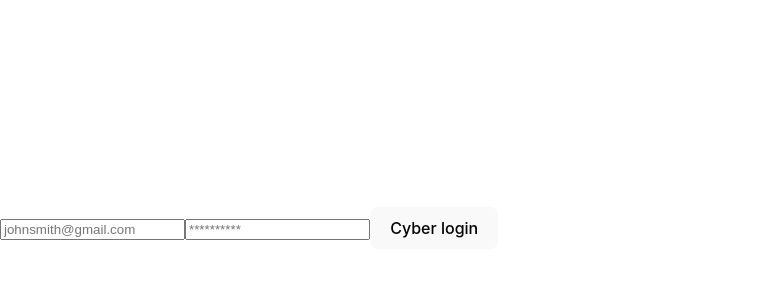
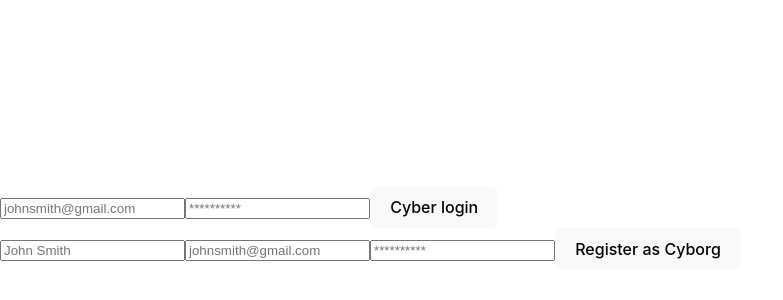
Before and after one commit to yordan-gergov01/Natty-Cyborg, a React (Vite) app in the folder frontend/: page / in a window 1280 px wide. Shown: the part 172-472 px from the top of the page, without its empty margins (0-783 px from the left). Built offline with nearby package versions, Linux system fonts and the light colour scheme.

Commit message:
create the register form

```diff
--- a/frontend/src/App.jsx
+++ b/frontend/src/App.jsx
@@ -1,9 +1,11 @@
 import Login from "./pages/Login";
+import Register from "./pages/Register";
 
 function App() {
   return (
     <div>
       <Login />
+      <Register />
     </div>
   );
 }
--- /dev/null
+++ b/frontend/src/pages/Register.jsx
@@ -0,0 +1,36 @@
+import axios from "axios";
+import { useState } from "react";
+
+function Register() {
+  const [name, setName] = useState("");
+  const [email, setEmail] = useState("");
+  const [password, setPassword] = useState("");
+
+  async function handleSubmit(e) {
+    e.preventDefault();
+
+    try {
+      const response = await axios.post("https://localhost:3000/register", {
+        name,
+        email,
+        password,
+      });
+
+      alert(response.data.message);
+    } catch (error) {
+      console.log(error);
+      alert("Registration failed: " + error.response.data.message);
+    }
+  }
+
+  return (
+    <form onSubmit={handleSubmit}>
+      <input type="text" placeholder="John Smith" value={name} />
+      <input type="email" placeholder="johnsmith@gmail.com" value={email} />
+      <input type="password" placeholder="**********" value={password} />
+      <button type="submit">Register as Cyborg</button>
+    </form>
+  );
+}
+
+export default Register;
```
